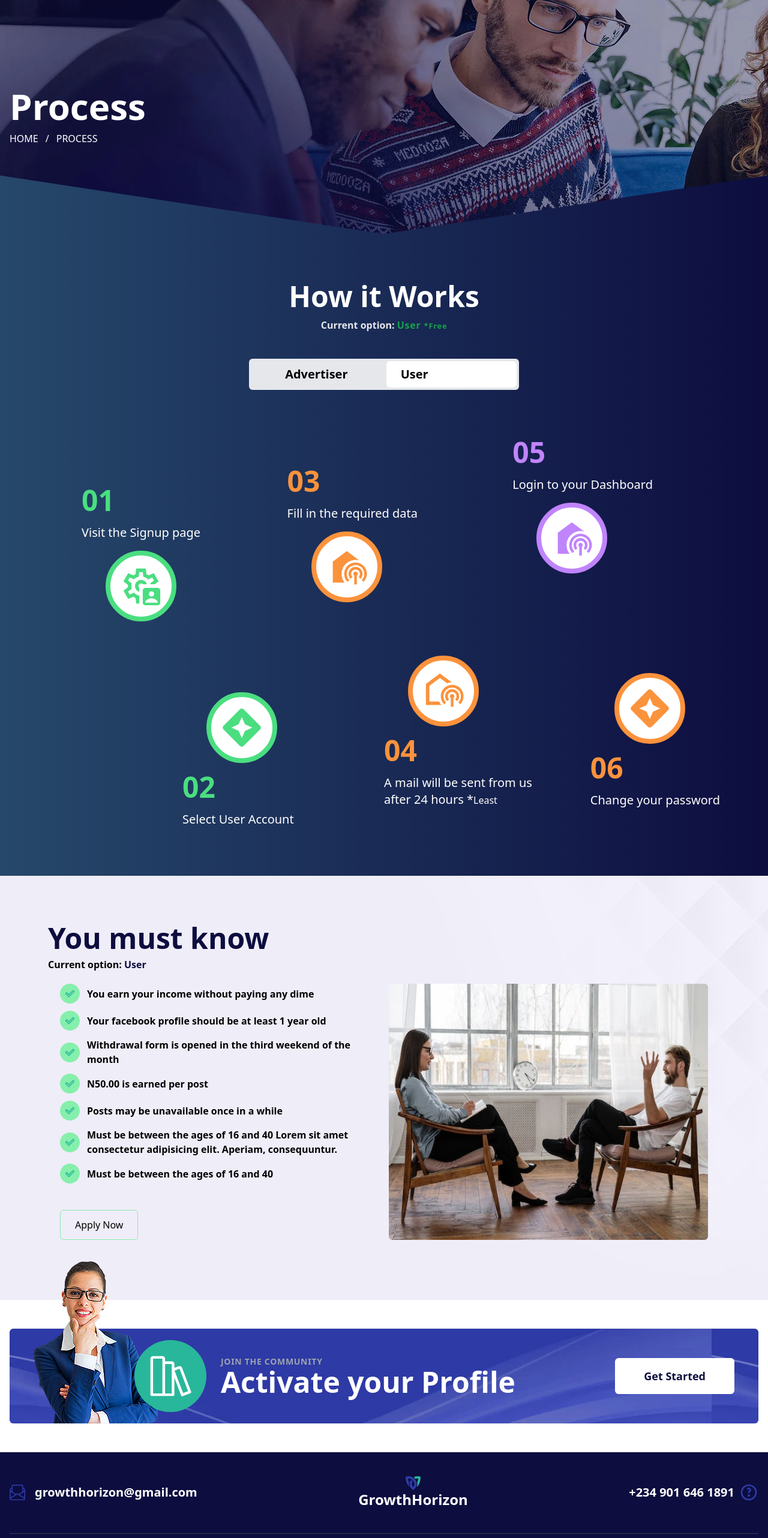
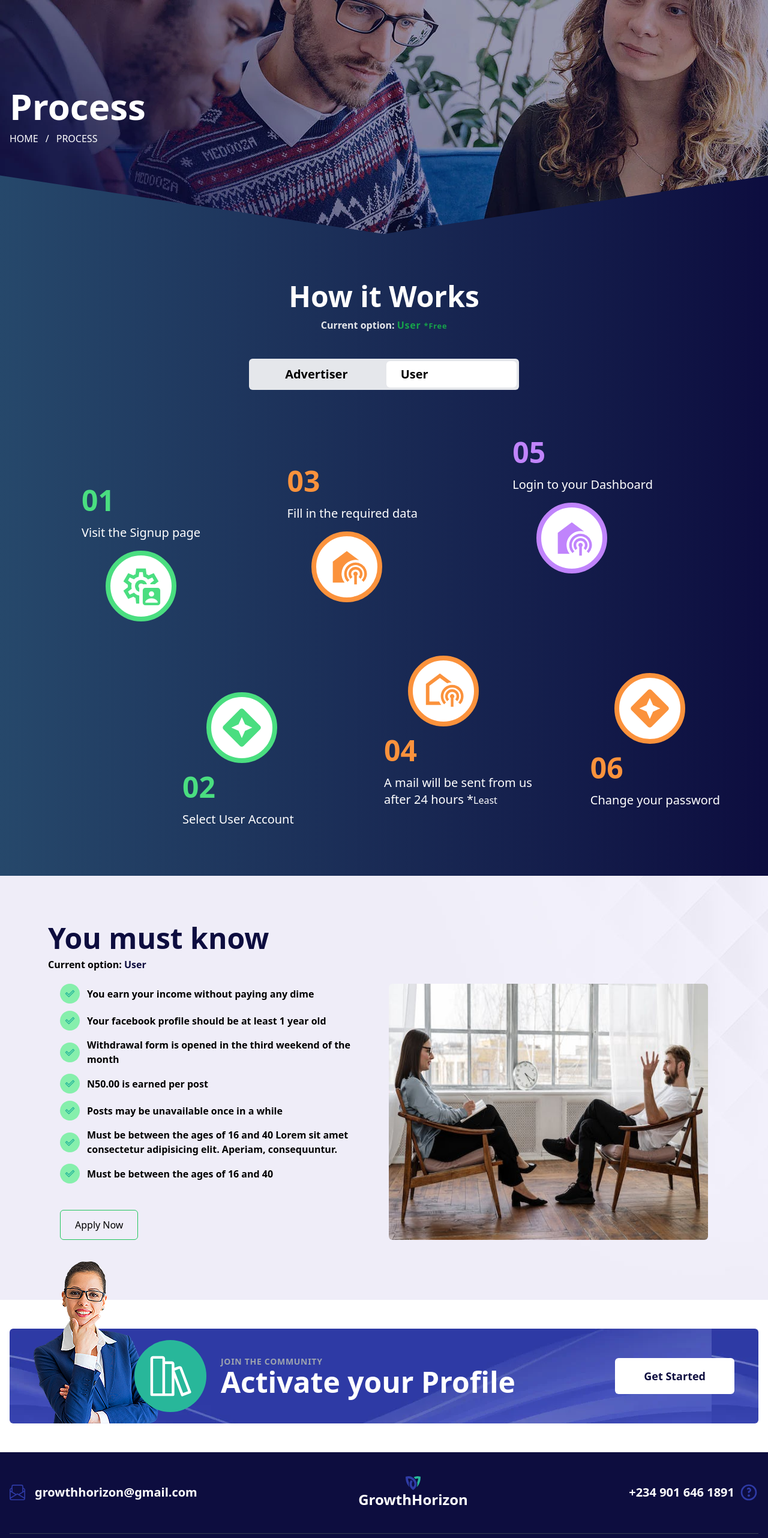
Before and after one commit to AbdulHameedi/growthhorizon, a Vue app: page /process in a window 1280 px wide. Shown: the top 2564 px of the page at 60% size. Built offline with nearby package versions, Linux system fonts and the light colour scheme.

Commit message:
bg-feature-edit

```diff
--- a/src/components/Process.vue
+++ b/src/components/Process.vue
@@ -23,7 +23,7 @@ export default defineComponent({
     <section>
         <div class="bg-gradient-to-l from-[#0D0D3F] to-[#26486B]">
             <!-- bg-feature -->
-            <div class="bg-feature bg-[url('../assets/featured-bg.webp')] h-[390px] flex flex-col gap-3 pl-20 justify-center text-white max-[1312px]:px-[1rem]">
+            <div class="bg-feature bg-[url('../assets/featured-bg.webp')] bg-center h-[390px] flex flex-col gap-3 pl-20 justify-center text-white max-[1312px]:px-[1rem]">
                 <h2 class="font-bold text-6xl">Process</h2>
                 <div class="flex items-center gap-3">
                     <router-link to="/"><p class="hover:text-gray-400 cursor-pointer">HOME</p></router-link>
@@ -83,13 +83,13 @@ export default defineComponent({
                             <p class="w-fit bg-green-300 text-[#28B79A] p-2 rounded-[50%]"><svg xmlns="http://www.w3.org/2000/svg" width="17" height="17" viewBox="0 0 48 48"><path fill="none" stroke="currentColor" stroke-linecap="round" stroke-linejoin="round" stroke-width="4" d="m4 24l5-5l10 10L39 9l5 5l-25 25L4 24Z" clip-rule="evenodd"/></svg></p>
                             <p class="font-semibold">Must be between the ages of 16 and 40 </p>
                         </div>
-                        <router-link to="/signup"><button class="w-fit p-3 px-6 rounded-md border border-green-300 mt-8 transition duration-500 hover:bg-green-400 hover:text-white">Apply Now</button></router-link>
+                        <router-link to="/signup"><button class="w-fit p-3 px-6 rounded-md border border-green-500 mt-8 transition duration-500 hover:bg-green-400 hover:text-white">Apply Now</button></router-link>
                     </div>
                     <!--  -->
                     <div class="flex flex-col gap-3" v-else>
                         <div class="flex gap-3 items-center">
                             <p class="w-fit bg-green-300 text-[#28B79A] p-2 textwhite rounded-[50%]"><svg xmlns="http://www.w3.org/2000/svg" width="17" height="17" viewBox="0 0 48 48"><path fill="none" stroke="currentColor" stroke-linecap="round" stroke-linejoin="round" stroke-width="4" d="m4 24l5-5l10 10L39 9l5 5l-25 25L4 24Z" clip-rule="evenodd"/></svg></p>
-                            <p class="font-semibold">*Your facebook profile should be at least 1 year old</p>
+                            <p class="font-semibold">Your facebook profile should be at least 1 year old</p>
                         </div>
                         <div class="flex gap-3 items-center">
                             <p class="w-fit bg-green-300 text-[#28B79A] p-2 rounded-[50%]"><svg xmlns="http://www.w3.org/2000/svg" width="17" height="17" viewBox="0 0 48 48"><path fill="none" stroke="currentColor" stroke-linecap="round" stroke-linejoin="round" stroke-width="4" d="m4 24l5-5l10 10L39 9l5 5l-25 25L4 24Z" clip-rule="evenodd"/></svg></p>
@@ -107,7 +107,7 @@ export default defineComponent({
                             <p class="w-fit bg-green-300 text-[#28B79A] p-2 rounded-[50%]"><svg xmlns="http://www.w3.org/2000/svg" width="17" height="17" viewBox="0 0 48 48"><path fill="none" stroke="currentColor" stroke-linecap="round" stroke-linejoin="round" stroke-width="4" d="m4 24l5-5l10 10L39 9l5 5l-25 25L4 24Z" clip-rule="evenodd"/></svg></p>
                             <p class="font-semibold">Must be between the ages of 16 and 40 </p>
                         </div>
-                        <router-link to="/signup"><button class="w-fit p-3 px-6 rounded-md border border-green-300 mt-8 transition duration-500 hover:bg-green-400 hover:text-white">Apply Now</button></router-link>
+                        <router-link to="/signup"><button class="w-fit p-3 px-6 rounded-md border border-green-500 mt-8 transition duration-500 hover:bg-green-400 hover:text-white">Apply Now</button></router-link>
                     </div>
                     <div>
                         <img class="w-full rounded-md h-full" src="../assets/offer-meeting.jpeg" alt="">
--- a/src/components/TestimonialPage.vue
+++ b/src/components/TestimonialPage.vue
@@ -15,7 +15,7 @@ export default defineComponent({
 <template>
     <section>
         <div class="bg-[url('../assets/bg-section.jpg')] bg-center">
-            <div class="bg-feature bg-[url('../assets/featured-bg.webp')] h-[390px] flex flex-col gap-3 pl-20 justify-center text-white max-[1312px]:px-[1rem]">
+            <div class="bg-feature bg-[url('../assets/featured-bg.webp')] bg-center h-[390px] flex flex-col gap-3 pl-20 justify-center text-white max-[1312px]:px-[1rem]">
                 <h2 class="font-bold text-5xl max-[541px]:text-4xl max-[375px]:text-3xl">Discover the impact of Growth Horizon</h2>
                 <div class="flex items-center gap-3">
                     <router-link to="/"><p class="hover:text-gray-400 cursor-pointer">HOME</p></router-link>
```
